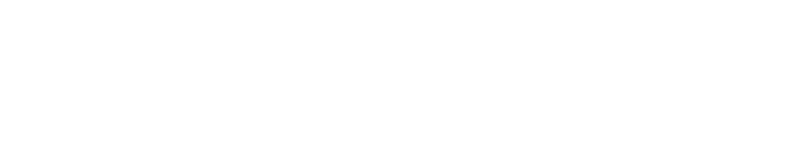
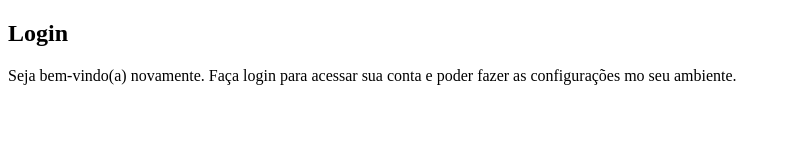
Before and after one commit to EderneyJunior/projeto-login, a plain HTML site: page index.html in a window 1280 px wide. Shown: the whole page, without its empty margins (0-786 px from the left). Drawn offline with Linux system fonts and the light colour scheme.

Commit message:
Atualização index.html

```diff
--- a/index.html
+++ b/index.html
@@ -13,7 +13,8 @@
 
             </div>
             <div id="formulario">
-
+                <h1>Login</h1>
+                <p>Seja bem-vindo(a) novamente. Faça login para acessar sua conta e poder fazer as configurações mo seu ambiente.</p>
             </div>
         </section>
     </main>
```
